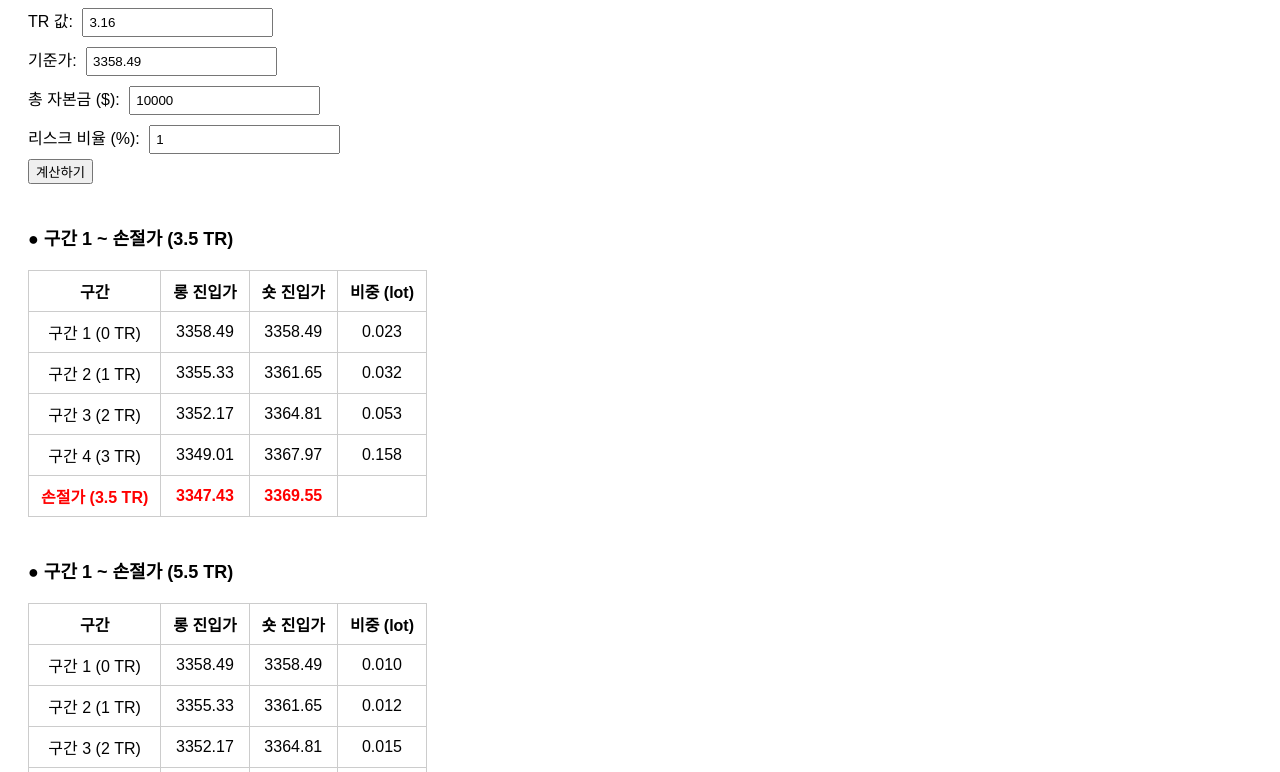
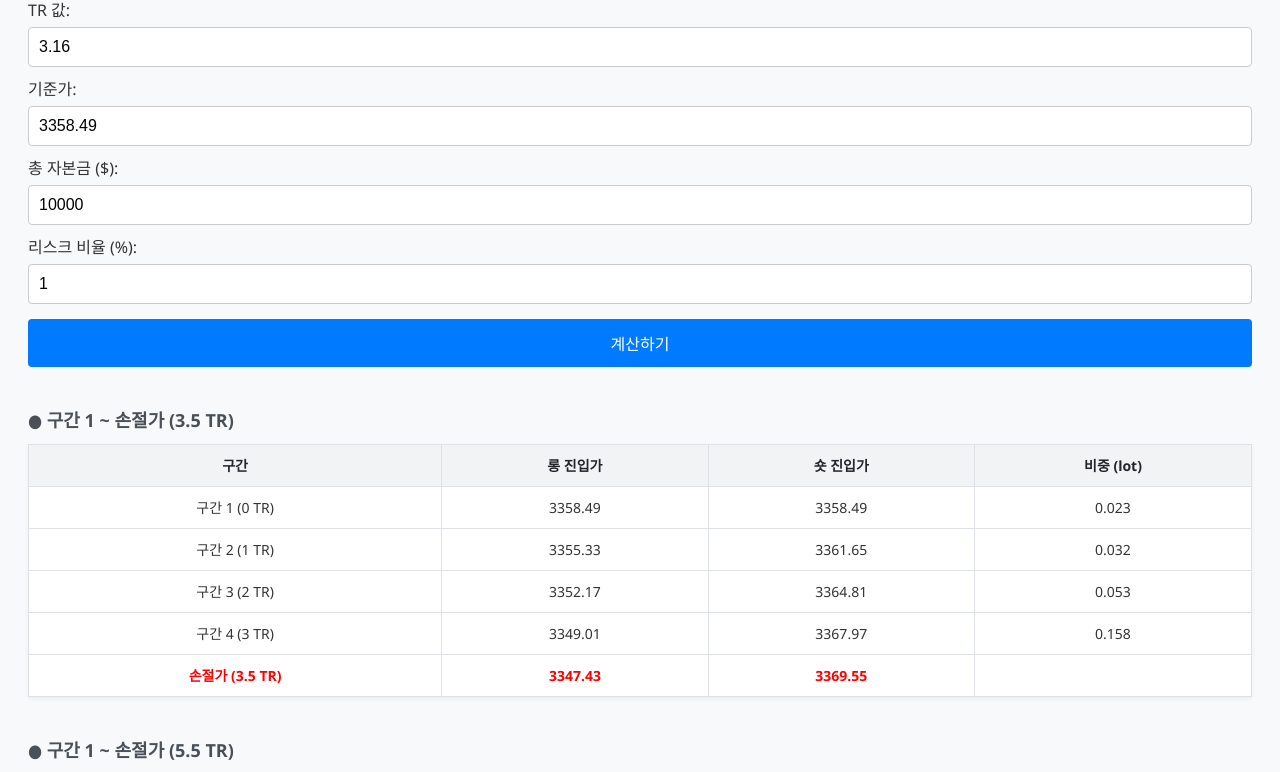
Before and after one commit to Jongha-tr/JJTR-DEMO, a plain HTML site: page index.html in a window 1280 px wide. Shown: the part 102-874 px from the top of the page. Drawn offline with Linux system fonts and the light colour scheme.

Commit message:
index.html 업데이트

```diff
--- a/index.html
+++ b/index.html
@@ -2,25 +2,98 @@
 <html lang="ko">
 <head>
   <meta charset="UTF-8" />
+  <meta name="viewport" content="width=device-width, initial-scale=1.0">
   <title>JJTR-DEMO 계산기</title>
   <style>
-    body { font-family: Arial; padding: 20px; }
-    h1 { margin-bottom: 10px; }
-    input { margin: 5px; padding: 5px; }
-    table { border-collapse: collapse; margin-top: 20px; }
-    th, td { border: 1px solid #ccc; padding: 8px 12px; text-align: center; }
-    .stop-loss { color: red; font-weight: bold; }
-    .section-title { margin-top: 40px; font-size: 18px; font-weight: bold; }
+    body {
+      font-family: 'Segoe UI', Tahoma, Geneva, Verdana, sans-serif;
+      padding: 20px;
+      background-color: #f8f9fa;
+      color: #333;
+      line-height: 1.5;
+    }
+    h1 {
+      margin-bottom: 20px;
+      color: #343a40;
+      font-size: 24px;
+      text-align: center;
+    }
+    label {
+      display: block;
+      margin: 10px 0 5px;
+    }
+    input {
+      width: 100%;
+      padding: 10px;
+      font-size: 16px;
+      border: 1px solid #ccc;
+      border-radius: 4px;
+      box-sizing: border-box;
+    }
+    button {
+      margin-top: 15px;
+      padding: 12px 20px;
+      font-size: 16px;
+      background-color: #007bff;
+      color: white;
+      border: none;
+      border-radius: 4px;
+      cursor: pointer;
+      width: 100%;
+    }
+    button:hover {
+      background-color: #0056b3;
+    }
+    .section-title {
+      margin-top: 40px;
+      font-size: 18px;
+      font-weight: bold;
+      color: #495057;
+    }
+    table {
+      width: 100%;
+      border-collapse: collapse;
+      margin-top: 10px;
+      background: white;
+      box-shadow: 0 2px 4px rgba(0,0,0,0.05);
+    }
+    th, td {
+      border: 1px solid #dee2e6;
+      padding: 10px 6px;
+      text-align: center;
+      font-size: 14px;
+    }
+    th {
+      background-color: #f1f3f5;
+      color: #212529;
+    }
+    .stop-loss {
+      color: red;
+      font-weight: bold;
+    }
+    @media (max-width: 600px) {
+      th, td {
+        font-size: 12px;
+        padding: 8px 4px;
+      }
+      h1 {
+        font-size: 20px;
+      }
+    }
   </style>
 </head>
 <body>
   <h1>JJTR-DEMO 계산기</h1>
 
   <div>
-    <label>TR 값: <input type="number" id="tr" value="3.16" step="0.01"></label><br>
-    <label>기준가: <input type="number" id="basePrice" value="3358.49" step="0.01"></label><br>
-    <label>총 자본금 ($): <input type="number" id="capital" value="10000" step="100"></label><br>
-    <label>리스크 비율 (%): <input type="number" id="riskPercent" value="1" step="0.1"></label>
+    <label>TR 값:</label>
+    <input type="number" id="tr" value="3.16" step="0.01">
+    <label>기준가:</label>
+    <input type="number" id="basePrice" value="3358.49" step="0.01">
+    <label>총 자본금 ($):</label>
+    <input type="number" id="capital" value="10000" step="100">
+    <label>리스크 비율 (%):</label>
+    <input type="number" id="riskPercent" value="1" step="0.1">
   </div>
 
   <button onclick="calculateZones()">계산하기</button>
@@ -58,8 +131,8 @@
       const capital = parseFloat(document.getElementById("capital").value);
       const riskPercent = parseFloat(document.getElementById("riskPercent").value);
 
-      const totalLoss = (capital * riskPercent) / 100; // $ 기준 손실 한도
-      const pipValuePerLot = 1; // 골드 기준 1 lot = 1 pip = $1
+      const totalLoss = (capital * riskPercent) / 100;
+      const pipValuePerLot = 1;
 
       const tbody35 = document.querySelector("#zoneTable35 tbody");
       const tbody55 = document.querySelector("#zoneTable55 tbody");
@@ -115,7 +188,6 @@
       renderTable(zones55, tbody55, 5.5);
     }
 
-    // 초기 계산 실행
     calculateZones();
   </script>
 </body>
```
